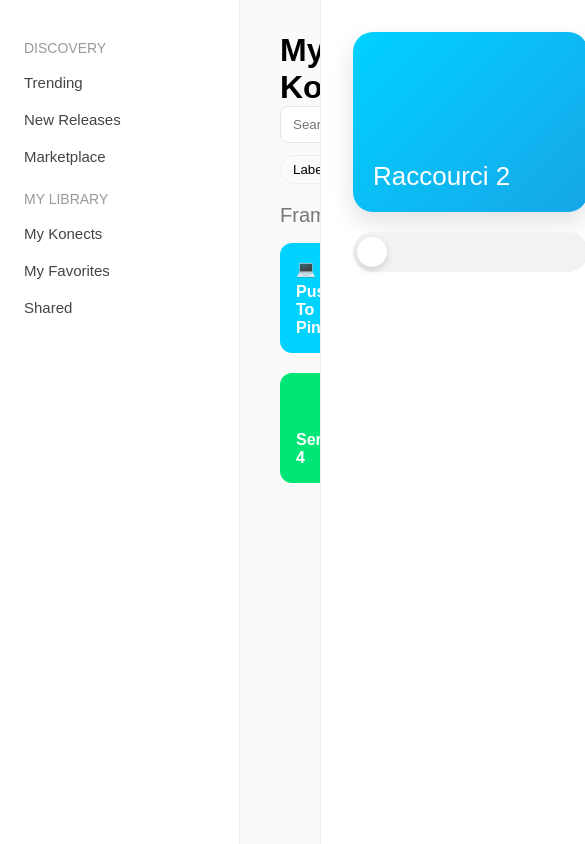
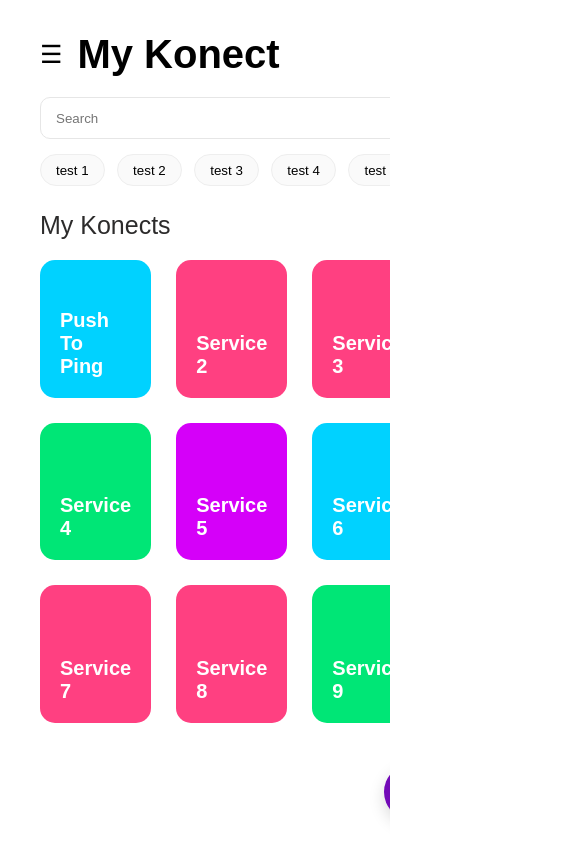
Before and after one commit to Anthoche/Area, a React (Vite) app in the folder frontend/web/: page /home in a window 390 px wide. Shown: the top 844 px of the page, 585 px wide, since content can reach past the window. Built offline with nearby package versions, Linux system fonts and the light colour scheme.

Commit message:
wip (Web/Homepage): feat reformated page of the areas, right and left side panels and coherent design matching the mobile

```diff
--- a/frontend/web/src/components/Homepage/FilterTag.jsx
+++ b/frontend/web/src/components/Homepage/FilterTag.jsx
@@ -1,4 +1,5 @@
 import React from "react";
+import "./filtertag.css";
 
 export default function FilterTag({ label }) {
   return (
--- a/frontend/web/src/components/Homepage/Homepage.jsx
+++ b/frontend/web/src/components/Homepage/Homepage.jsx
@@ -1,72 +1,72 @@
-import React from "react";
+import React, { useState } from "react";
 import "./homepage.css";
 import SearchBar from "./SearchBar";
 import FilterTag from "./FilterTag";
 import ServiceCard from "./ServiceCard";
 
 export default function Homepage() {
-  const items = Array.from({ length: 6 }).map((_, index) => ({
+  const [activeCard, setActiveCard] = useState(null);
+  const [isPanelOpen, setIsPanelOpen] = useState(false);
+  const [sidebarOpen, setSidebarOpen] = useState(false);
+
+  const items = Array.from({ length: 9 }).map((_, index) => ({
     title: index === 0 ? "Push To Ping" : `Service ${index + 1}`,
     color: getColor(index),
-    icons: index === 0 ? ["💻"] : [],
   }));
 
+  const handleCardClick = (item) => {
+    setActiveCard(item);
+    setIsPanelOpen(true);
+  };
+
+  const closePanel = () => {
+    setIsPanelOpen(false);
+  };
+
   return (
-    <div className="layout-root">
+    <div className={`layout-root ${sidebarOpen ? "sidebar-open" : ""}`}>
       <aside className="sidebar">
         <div className="sidebar-title">Discovery</div>
         <nav className="sidebar-nav">
-          <button>Trending</button>
-          <button>New Releases</button>
-          <button>Marketplace</button>
-        </nav>
-
-        <div className="sidebar-title">My Library</div>
-        <nav className="sidebar-nav">
-          <button>My Konects</button>
-          <button>My Favorites</button>
-          <button>Shared</button>
+          <button>test</button>
         </nav>
       </aside>
 
+      <div className={`content-container ${isPanelOpen ? "panel-open" : ""}`}>
         <main className="main-content">
           <div className="top-row">
+            <button className="menu-btn" onClick={() => setSidebarOpen(!sidebarOpen)}>
+              ☰
+            </button>
             <h1 className="main-title">My Konect</h1>
             <button className="profile-btn">👤</button>
           </div>
-
           <SearchBar />
 
           <div className="tags-row">
-          <FilterTag label="Label" />
-          <FilterTag label="Label" />
-          <FilterTag label="Label" />
-          <FilterTag label="Label" />
-          <FilterTag label="Label" />
+            <FilterTag label="test 1" />
+            <FilterTag label="test 2" />
+            <FilterTag label="test 3" />
+            <FilterTag label="test 4" />
+            <FilterTag label="test 5" />
           </div>
-
-        <h2 className="section-header">Frame</h2>
-
+          <h2 className="section-header">My Konects</h2>
           <div className="services-grid">
             {items.map((item, idx) => (
-            <ServiceCard
-              key={idx}
-              title={item.title}
-              color={item.color}
-              icons={item.icons}
-            />
+              <ServiceCard key={idx} title={item.title} color={item.color} onClick={() => handleCardClick(item)}/>
             ))}
           </div>
+          <div className="fab" title="Add new item">+</div>
         </main>
 
-      <aside className="widget-preview">
-        <div className="widget-card">
-          Raccourci 2
+        {isPanelOpen && (
+          <aside className="right-panel">
+            <button className="close-btn" onClick={closePanel}>✖</button>
+            <h2>{activeCard?.title}</h2>
+            <p>test</p>
+          </aside>
+        )}
       </div>
-        <div className="toggle-container">
-          <div className="toggle-switch"></div>
-        </div>
-      </aside>
     </div>
   );
 }
--- a/frontend/web/src/components/Homepage/SearchBar.jsx
+++ b/frontend/web/src/components/Homepage/SearchBar.jsx
@@ -1,10 +1,10 @@
 import React from "react";
+import "./searchbar.css";
 
 export default function SearchBar() {
   return (
     <div className="searchbar-wrapper">
       <input className="search-input" placeholder="Search" />
-      <button className="search-btn">🔍</button>
     </div>
   );
 }
--- a/frontend/web/src/components/Homepage/ServiceCard.jsx
+++ b/frontend/web/src/components/Homepage/ServiceCard.jsx
@@ -1,15 +1,13 @@
 import React from "react";
-import "./homepage.css";
+import "./servicecard.css";
 
-export default function ServiceCard({ title, color = "#ddd", icons = [] }) {
+export default function ServiceCard({ title, color = "#ddd", icons = [], onClick }) {
   return (
-    <div className="service-card" style={{ background: color }}>
+    <div className="service-card" style={{ background: color, cursor: "pointer" }} onClick={onClick}>
       <div className="service-card-header">
         <div className="service-icons">
           {icons.map((ic, i) => (
-            <span key={i} className="service-icon">
-              {ic}
-            </span>
+            <span key={i} className="service-icon">{ic}</span>
           ))}
         </div>
       </div>
--- /dev/null
+++ b/frontend/web/src/components/Homepage/filtertag.css
@@ -0,0 +1,12 @@
+.filter-tag {
+  background: #fafafa;
+  border: 1px solid #eee;
+  padding: 7.5px 15px;
+  border-radius: 25px;
+}
+
+.tags-row {
+  margin: 15px 0 25px;
+  display: flex;
+  gap: 12.5px;
+}
--- a/frontend/web/src/components/Homepage/homepage.css
+++ b/frontend/web/src/components/Homepage/homepage.css
@@ -1,103 +1,43 @@
-.homepage-root {
-  display: flex;
-  flex-direction: column;
-  min-height: 100vh;
-  background: #ffffff;
-  color: #111;
-}
-
-.homepage-appbar {
-  height: 64px;
-  display: flex;
-  align-items: center;
-  padding: 0 16px;
-  border-bottom: 1px solid #eee;
-}
-
 .menu-btn {
-  font-size: 20px;
+  font-size: 25px;
   background: none;
   border: none;
-  margin-right: 12px;
-}
-
-.app-title {
-  flex: 1;
-  font-family: Serif, Georgia, "Times New Roman", Times, serif;
-  font-size: 22px;
-  font-weight: 700;
-}
-
-.appbar-actions .icon-btn {
-  background: none;
-  border: none;
-  font-size: 18px;
-}
-
-.homepage-body {
-  padding: 16px;
-  flex: 1;
-}
-
-.homepage-controls {
-  margin-bottom: 16px;
+  margin-right: 15px;
 }
 
 .searchbar-wrapper {
   display: flex;
   align-items: center;
-  max-width: 720px;
+  margin-top: 20px;
+  max-width: 900px;
 }
 
 .search-input {
   flex: 1;
-  padding: 10px 12px;
+  padding: 12.5px 15px;
   border: 1px solid #e6e6e6;
-  border-radius: 8px 0 0 8px;
+  border-radius: 10px 0 0 10px;
   outline: none;
-}
-
-.search-btn {
-  padding: 10px 12px;
-  border: 1px solid #e6e6e6;
-  border-left: none;
-  border-radius: 0 8px 8px 0;
-  background: #f7f7f7;
-}
-
-.filters-row {
-  margin-top: 12px;
-  display: flex;
-  gap: 8px;
-  overflow-x: auto;
-  padding-bottom: 8px;
 }
 
 .filter-tag {
   background: #fafafa;
   border: 1px solid #eee;
-  padding: 6px 12px;
-  border-radius: 20px;
-}
-
-.section-title {
-  margin: 16px 0 8px;
-  color: #666;
-  font-size: 18px;
-  font-weight: 500;
+  padding: 7.5px 15px;
+  border-radius: 25px;
 }
 
 .services-grid {
   display: grid;
-  grid-template-columns: repeat(auto-fill, minmax(220px, 1fr));
-  gap: 16px;
+  grid-template-columns: repeat(auto-fill, minmax(275px, 1fr));
+  gap: 20px;
 }
 
 .service-card {
-  border-radius: 12px;
-  padding: 16px;
+  border-radius: 15px;
+  padding: 20px;
   color: #fff;
-  min-height: 110px;
+  min-height: 137.5px;
   display: flex;
   flex-direction: column;
   justify-content: space-between;
@@ -105,60 +45,49 @@
 
 .service-title {
   font-weight: 600;
-  font-size: 16px;
+  font-size: 20px;
 }
 
 .fab {
-  position: fixed;
-  right: 20px;
+  position: absolute;
   bottom: 24px;
+  right: 24px;
+  width: 56px;
+  height: 56px;
+  border-radius: 50%;
   background: #7209b7;
   color: white;
-  border: none;
-  width: 56px;
-  height: 56px;
-  border-radius: 28px;
-  font-size: 28px;
-  box-shadow: 0 6px 16px rgba(0,0,0,0.12);
+  font-size: 32px;
+  display: flex;
+  align-items: center;
+  justify-content: center;
+  cursor: pointer;
+  box-shadow: 0 6px 16px rgba(0,0,0,0.15);
+  transition: transform 0.2s, background-color 0.2s, right 0.3s ease;
 }
 
-.layout-root {
-  display: grid;
-  grid-template-columns: 240px 1fr 300px;
-  height: 100vh;
-  background: #fafafa;
-}
-.sidebar {
-  padding: 24px;
-  border-right: 1px solid #ececec;
-  background: white;
-}
+
 
 .sidebar-title {
-  margin-top: 16px;
-  font-size: 14px;
+  margin-top: 20px;
+  font-size: 17.5px;
   color: #999;
   text-transform: uppercase;
 }
 
 .sidebar-nav {
-  margin-top: 8px;
+  margin-top: 10px;
   display: flex;
   flex-direction: column;
 }
 
 .sidebar-nav button {
   text-align: left;
-  padding: 10px 0;
+  padding: 12.5px 0;
   border: none;
   background: none;
-  font-size: 15px;
+  font-size: 18.75px;
   color: #444;
-}
-
-.main-content {
-  padding: 32px 40px;
-  overflow-y: auto;
 }
 
 .top-row {
@@ -168,68 +97,120 @@
 }
 
 .main-title {
-  font-size: 32px;
+  font-size: 40px;
   font-weight: 600;
+  flex: 1;
+  text-align: left;
 }
 
 .profile-btn {
   border: none;
   background: none;
-  font-size: 24px;
+  font-size: 30px;
 }
 
 .tags-row {
-  margin: 12px 0 20px;
+  margin: 15px 0 25px;
   display: flex;
-  gap: 10px;
+  gap: 12.5px;
 }
 
 .section-header {
-  margin: 8px 0 16px;
-  font-size: 20px;
+  margin: 10px 0 20px;
+  font-size: 25px;
   font-weight: 500;
-  color: #777;
+  color: #2c2b2b;
 }
 
 .services-grid {
   display: grid;
   grid-template-columns: repeat(3, 1fr);
-  gap: 20px;
+  gap: 25px;
 }
 
-.widget-preview {
-  padding: 32px;
-  border-left: 1px solid #ececec;
-  background: white;
+.layout-root {
+  display: flex;
+  width: 100%;
+  height: 100vh;
+  overflow: hidden;
+  transition: all 0.3s ease;
 }
 
-.widget-card {
-  height: 180px;
-  border-radius: 20px;
-  background: linear-gradient(135deg, #00D2FF, #17a6e8);
-  color: white;
-  font-size: 26px;
-  font-weight: 500;
-  padding: 20px;
-  display: flex;
-  align-items: flex-end;
-  box-shadow: 0 10px 25px rgba(0,0,0,0.12);
+.sidebar {
+  width: 240px;
+  background: white;
+  border-right: 1px solid #ececec;
+  padding: 24px;
+  position: absolute;
+  left: -240px;
+  top: 0;
+  bottom: 0;
+  transition: left 0.3s ease;
 }
 
-.toggle-container {
-  margin-top: 20px;
-  background: #f1f2f3;
-  border-radius: 20px;
-  height: 40px;
-  display: flex;
-  align-items: center;
-  padding: 4px;
+.layout-root.sidebar-open .sidebar {
+  left: 0;
 }
 
-.toggle-switch {
-  width: 30px;
-  height: 30px;
+.content-container {
+  display: flex;
+  flex: 1;
+}
+
+.layout-root.sidebar-open .main-content {
+  margin-left: 240px;
+}
+
+.content-container {
+  display: flex;
+  flex: 1;
+  position: relative;
+  transition: all 0.3s ease;
+}
+
+.main-content {
+  flex: 1;
+  padding: 32px 40px;
+  transition: margin-right 0.3s ease;
+  position: relative;
+}
+
+.right-panel {
+  position: absolute;
+  top: 0;
+  right: -300px;
+  width: 300px;
+  height: 100%;
   background: white;
-  border-radius: 50%;
-  box-shadow: 0 3px 7px rgba(0,0,0,0.15);
+  border-left: 1px solid #ececec;
+  padding: 20px;
+  box-shadow: -3px 0 10px rgba(0,0,0,0.05);
+  transition: right 0.3s ease;
+  z-index: 10;
 }
+
+.content-container.panel-open .right-panel {
+  right: 0;
+}
+
+.content-container.panel-open .main-content {
+  margin-right: 300px;
+}
+
+.close-btn {
+  border: none;
+  background: none;
+  font-size: 18px;
+  cursor: pointer;
+  float: right;
+}
+
+.fab:hover {
+  transform: scale(1.1);
+  background: #5a079a;
+}
+
+.fab:active {
+  background-color: #4a067f;
+  transform: scale(0.95);
+}
```
Also changed, not shown: frontend/web/src/components/Homepage/searchbar.css (added), frontend/web/src/components/Homepage/servicecard.css (added). Lines whose indentation alone changed are shown as unchanged.
